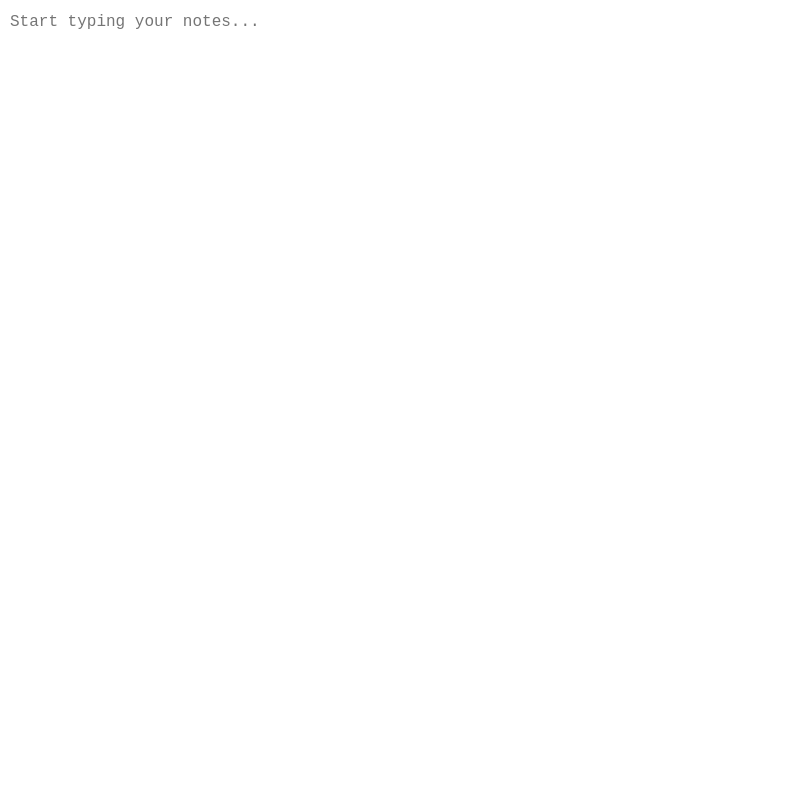
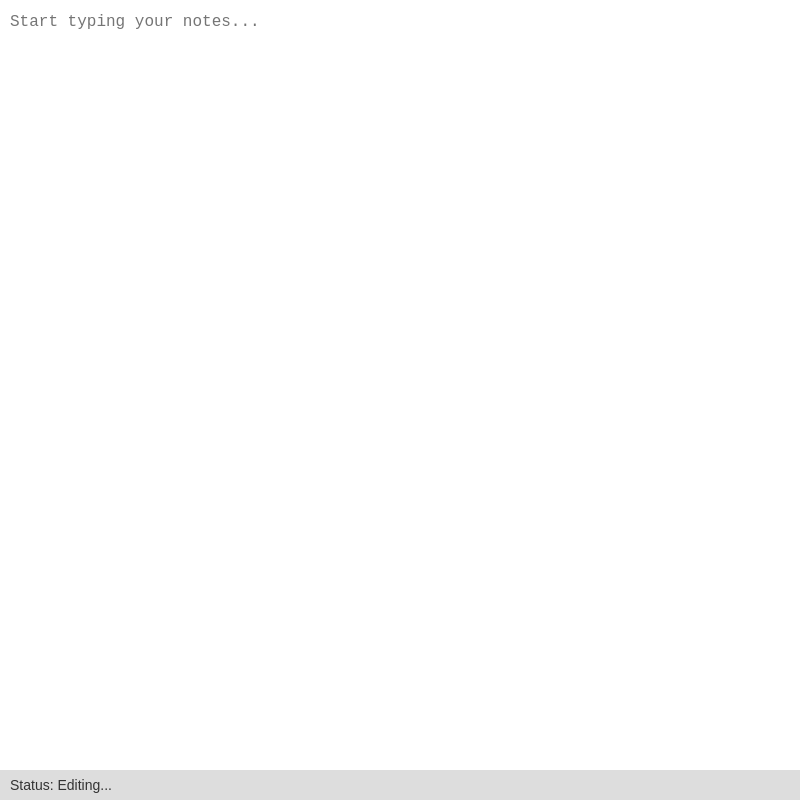
Before and after one commit to miku/n3s, an Electron app: page n3sv1/index.html in a window 800 px wide. Drawn offline with Linux system fonts and the light colour scheme.

Commit message:
status bar

```diff
--- a/n3sv1/index.html
+++ b/n3sv1/index.html
@@ -13,8 +13,7 @@
 
         body {
             display: flex;
-            justify-content: center;
-            align-items: center;
+            flex-direction: column;
             background-color: #f4f4f9;
             font-family: Arial, sans-serif;
             box-sizing: border-box;
@@ -22,7 +21,7 @@
 
         textarea {
             width: 100%;
-            height: 100%;
+            height: calc(100% - 30px);
             border: none;
             outline: none;
             resize: none;
@@ -33,13 +32,20 @@
             background-color: #fff;
         }
 
-        /* Ensure the textarea fills the entire viewport */
-        textarea {
-            flex-grow: 1;
+        .status-bar {
+            height: 30px;
+            background-color: #ddd;
+            display: flex;
+            align-items: center;
+            padding: 0 10px;
+            box-sizing: border-box;
+            font-size: 14px;
+            color: #333;
         }
     </style>
 </head>
 <body>
     <textarea placeholder="Start typing your notes..."></textarea>
+    <div class="status-bar">Status: Editing...</div>
 </body>
 </html>
```
